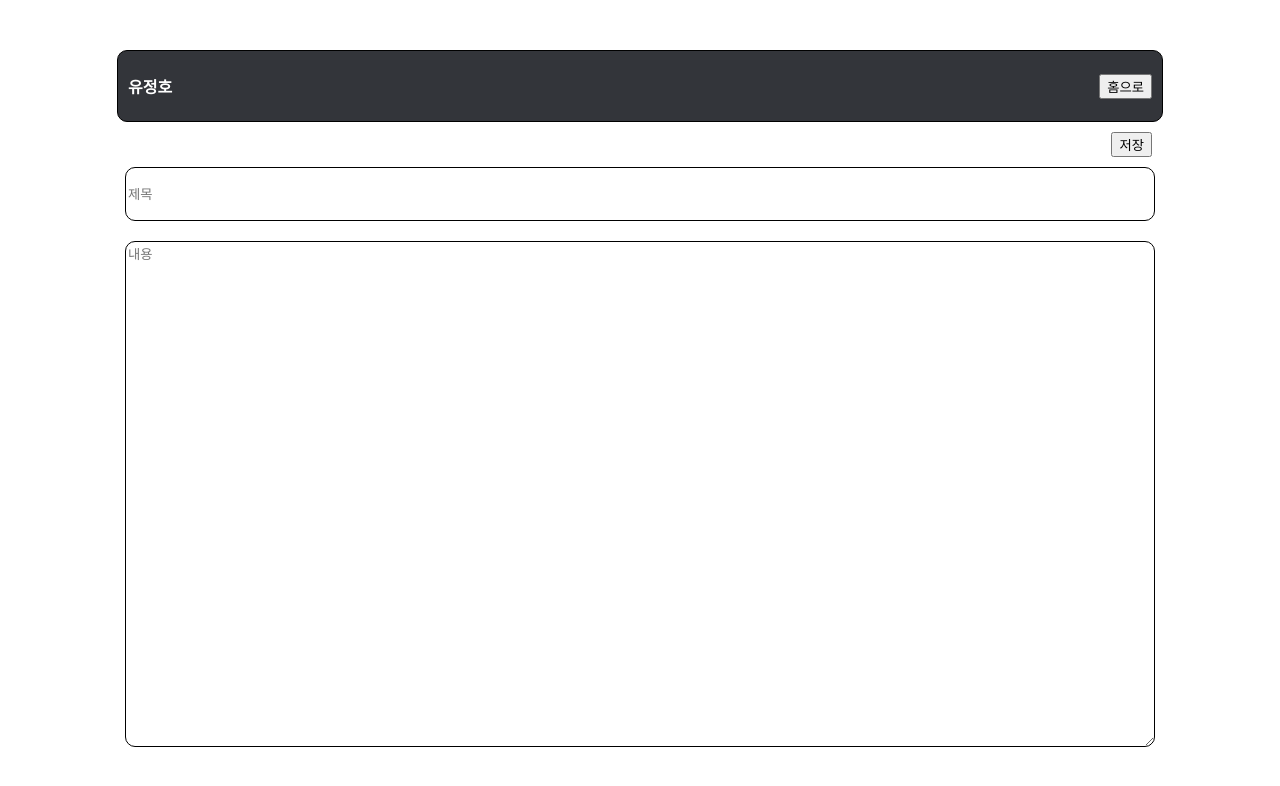
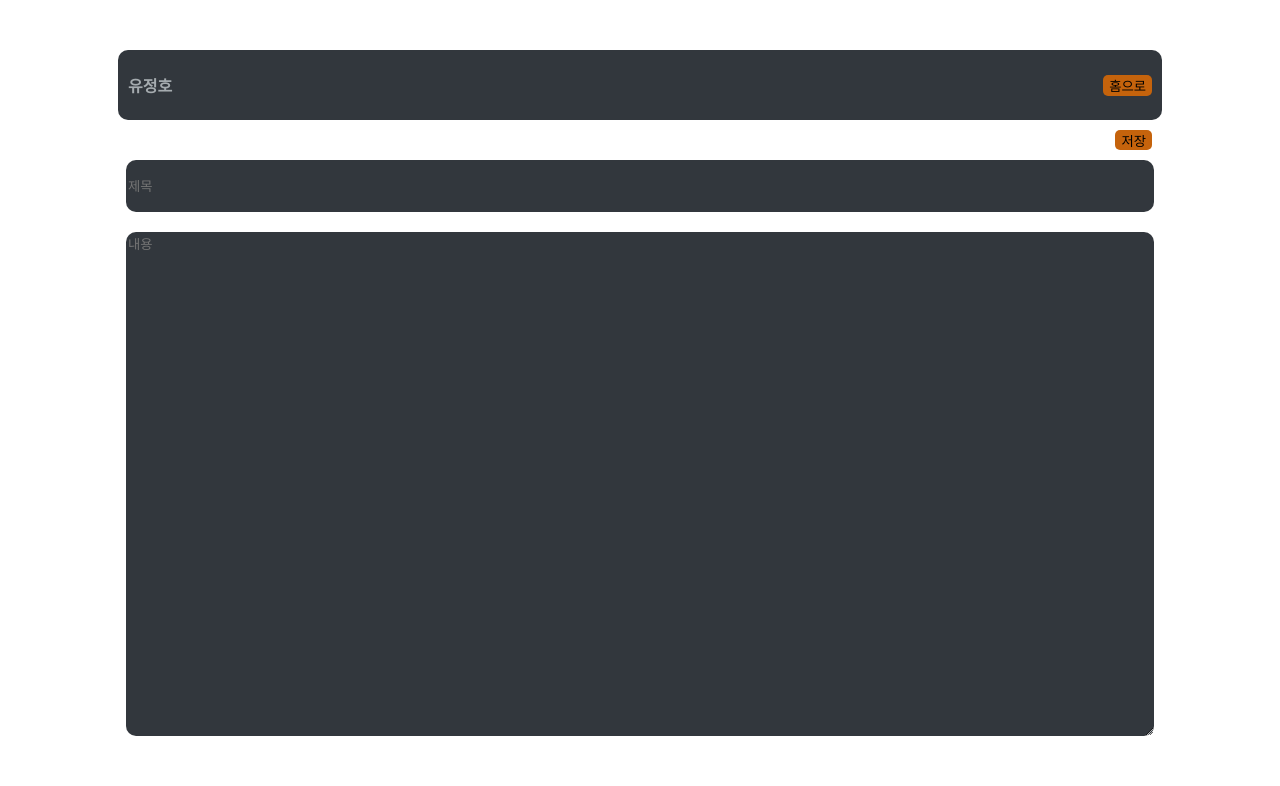
Before and after one commit to ilancia/Diary, a React (Create React App) app: page /Create in a window 1280 px wide. Shown: the top 786 px of the page. Built offline with nearby package versions, Linux system fonts and the light colour scheme.

Commit message:
first commit

```diff
--- a/src/Pages/Create.css
+++ b/src/Pages/Create.css
@@ -5,8 +5,16 @@
     margin: 10px auto 10px;
 }
 
+.save {
+    height: 20px;
+    border: none;
+    background-color: #C5630C;
+    color: black;
+    border-radius: 5px;
+}
+
 .title {
-    border: 1px black solid;
+    border: none;
     width: 80%;
     height: 50px;
     margin: auto;
@@ -14,14 +22,18 @@
     border-radius: 10px;
     justify-content: space-between;
     display: flex;
+    background-color: #32373D;
+    color: #A5ABAF;
 }
 
 .content {
-    border: 1px black solid;
+    border: none;
     width: 80%;
     height: 500px;
     margin: auto;
     margin-bottom: 20px;
     border-radius: 10px;
     display: flex;
+    background-color: #32373D;
+    color: #A5ABAF;
 }
--- a/src/Pages/Create.js
+++ b/src/Pages/Create.js
@@ -20,7 +20,7 @@ export const Create = (props) => {
   return (
     <div>
       <div class="save-wrapper">
-        <button onClick={handleCreate} >저장</button>
+        <button class="save" onClick={handleCreate} >저장</button>
       </div>
       <input class="title" onChange={(e) => setTitle(e.target.value)} placeholder='제목' />
       <textarea class="content" onChange={(e) => setContent(e.target.value)} placeholder='내용' />
--- a/src/Pages/Home.css
+++ b/src/Pages/Home.css
@@ -1,5 +1,5 @@
 .header-wrapper {
-    border: 1px black solid;
+
     width: 80%;
     height: 50px;
     margin: auto;
@@ -9,23 +9,31 @@
     display: flex;
     justify-content: space-between;
     align-items: center;
-    background-color: #33353A;
+    background-color: #32373D;
 }
 
 .name {
     padding: 0px;
     font-weight: bold;
     border: none;
-    color: white;
+    color: #A5ABAF;
+}
+
+.write {
+    background-color: #C5630C;
+    color: A5ABAF;
+    border: none;
+    border-radius: 5px;
 }
 
 .home-title {
-    border: 1px black solid;
+
     width: 80%;
     height: 50px;
     margin: auto;
     margin-bottom: 10px;
     border-radius: 10px;
+    background-color: #32373D;
     justify-content: space-between;
     display: flex;
     align-items: center;
@@ -43,6 +51,10 @@
 
 .remove-button {
     height: 20px;
+    border: none;
+    background-color: #C5630C;
+    color: black;
+    border-radius: 5px;
 }
 
 .to-read {
@@ -53,8 +65,23 @@
     overflow: hidden;
     text-overflow: ellipsis;
     white-space: nowrap;
+    color: #A5ABAF;
 }
 
 .check-box {
     margin-right: 10px;
+    background-color: #A5ABAF;
+    border: none;
+    border-radius: 5px;
 }
+
+.background {
+    height: 100%;
+    width: 100%;
+}
+
+@media (prefers-color-scheme: dark) {
+    body {
+        background: #2F2A25;
+    }
+}
--- a/src/Pages/Home.js
+++ b/src/Pages/Home.js
@@ -14,7 +14,6 @@ export default function Home() {
     const [diaryList, setDiaryList] = useState([]);
     const isNotEmpty = location.pathname == "/" && diaryList.length > 0
 
-    //Delete 기능 구현
     const checkbox = (e, id) => {
         const checkedList = diaryList.map(diary => {
             return diary.id == id ? { id: id, title: diary.title, content: diary.content, ischeck: e.target.checked } : diary
@@ -25,22 +24,17 @@ export default function Home() {
     const handleRemoveDiary = () => {
         const remainList = diaryList.filter((diary) => diary.ischeck !== true)
         if (remainList.length == diaryList.length) alert("삭제하고싶은 것을 선택하세요");
-        else {
-            setDiaryList(remainList);
-            goToHome();
-        }
+        else setDiaryList(remainList);
     };
 
-
-
     return (
-        <div>
+        <div class="background">
             <div class="header-wrapper">
                 <div class="name">유정호</div>
                 <Header rotary={rotary} location={location} />
             </div>
             {isNotEmpty ? <div class="button-wrapper"> <button class="remove-button" onClick={() => { handleRemoveDiary() }}>삭제</button></div> : null}
-            {isNotEmpty ? diaryList.map((diary) => (<div class="home-title"> <div class="to-read" onClick={() => navigate(`/Read/${diary.id}`)}>{diary.title}</div><div>|</div>
+            {isNotEmpty ? diaryList.map((diary) => (<div class="home-title"> <div class="to-read" onClick={() => navigate(`/Read/${diary.id}`)}>{diary.title}</div>|
                 <input class="check-box" type='checkbox' checked={diary.ischeck} onChange={(e) => checkbox(e, diary.id)} />
             </div>)) : null}
             <Routes>
--- a/src/Pages/Read.css
+++ b/src/Pages/Read.css
@@ -4,3 +4,11 @@
     width: 80%;
     margin: 10px auto 10px;
 }
+
+.update {
+    height: 20px;
+    border: none;
+    background-color: #C5630C;
+    color: black;
+    border-radius: 5px;
+}
--- a/src/Pages/Read.js
+++ b/src/Pages/Read.js
@@ -12,7 +12,6 @@ export const Read = (props) => {
     copiedDiary[listFindIndex].title = foundDiary.title;
     copiedDiary[listFindIndex].content = foundDiary.content;
     props.setDiaryList(copiedDiary);
-    // props.diaryList.splice(listFindIndex, 1, foundDiary)
     props.navigate("/");
   };
 
@@ -24,7 +23,7 @@ export const Read = (props) => {
   return (
     <div>
       <div class="update-wrapper">
-        <button onClick={() => { updateList() }} >수정</button>
+        <button class="update" onClick={() => { updateList() }} >수정</button>
       </div>
       <input class="title" name="title" value={foundDiary.title} onChange={onChange} placeholder='제목' />
       <textarea class="content" name="content" value={foundDiary.content} onChange={onChange} placeholder='내용' />
--- a/src/component/Header.js
+++ b/src/component/Header.js
@@ -5,7 +5,7 @@ export default function Header(props) {
 
   return (
     <div>
-      <button onClick={props.rotary}>{Home}</button>
+      <button class="write" onClick={props.rotary}>{Home}</button>
     </div>
   )
 }
```
